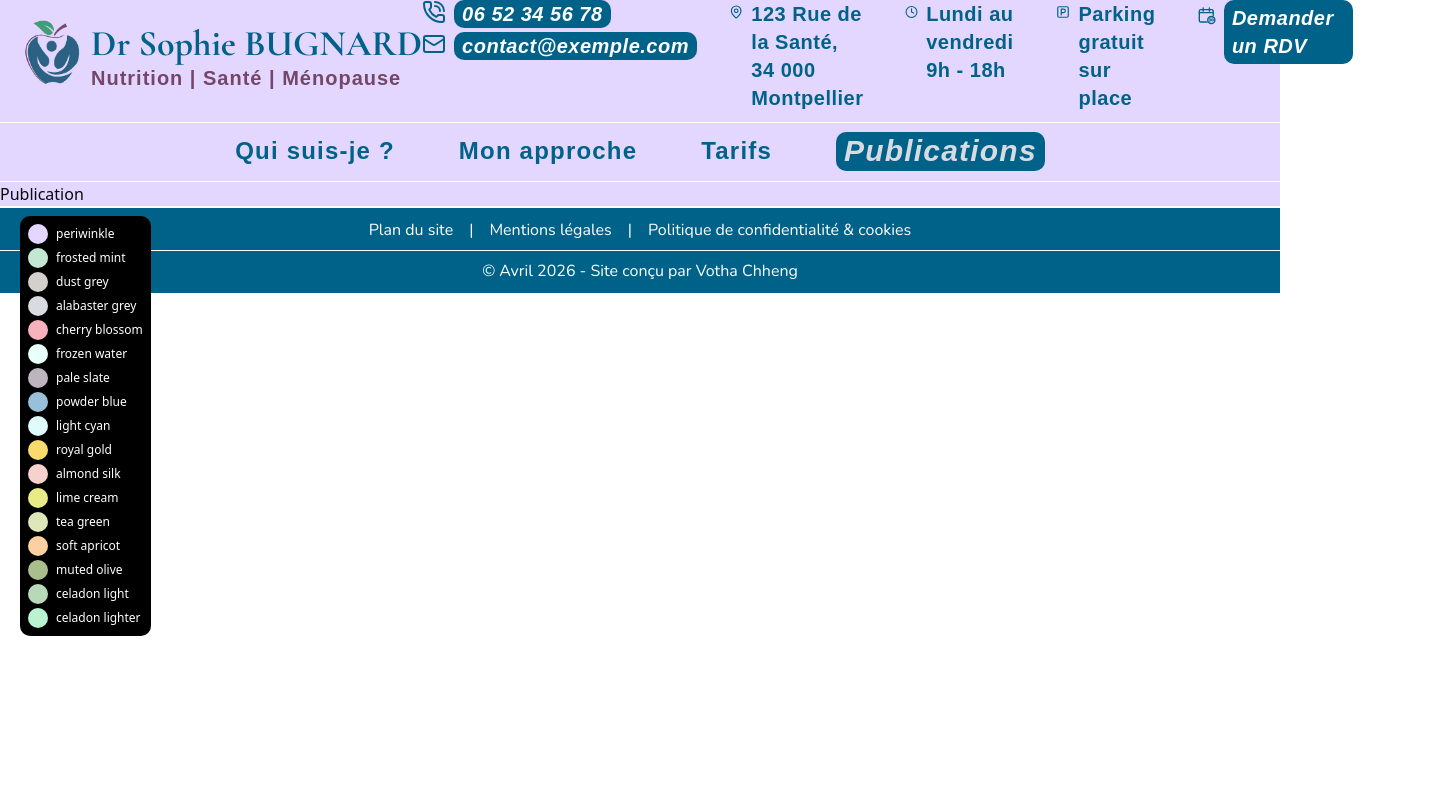
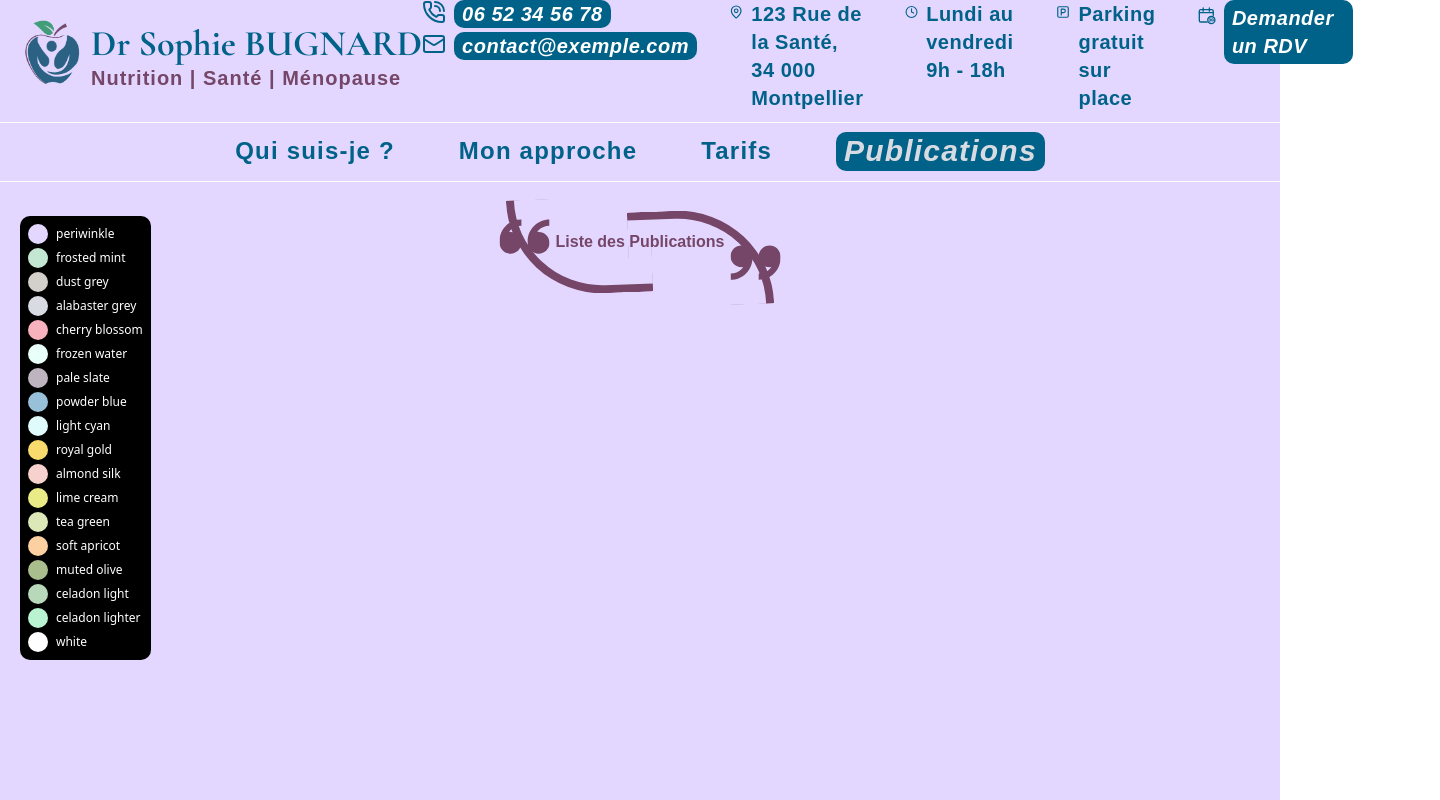
Before and after one commit to Votha-Chheng/site-sophie-bugnard-beta, a Next.js app: page /publications in a window 1280 px wide. Shown: the top 800 px of the page, 1440 px wide, since content can reach past the window. Built offline with nearby package versions, Linux system fonts and the light colour scheme; a web font is replaced by a local one.

Commit message:
Ajout des section qui suis je et tarifs

```diff
--- a/app/publications/page.tsx
+++ b/app/publications/page.tsx
@@ -1,9 +1,14 @@
 import BodyLayout from "@/components/layouts/BodyLayout"
+import PageTitle from "@/components/PageTitle"
 
 const MonLivrePage = () => {
   return (
-    <BodyLayout>
-      Publication
+    <BodyLayout className="min-h-screen">
+      <PageTitle className="-translate-x-1/2 left-1/2 top-12">
+        <section className="">
+          Liste des Publications
+        </section>
+      </PageTitle>
     </BodyLayout>
   )
 }
--- a/components/ColorPicker.tsx
+++ b/components/ColorPicker.tsx
@@ -26,6 +26,7 @@ const ColorPicker = ({className}: Props) => {
     {name: "muted olive", hex: "#aabd8c"},
     {name: "celadon light", hex: "#b8d8ba"},
     {name: "celadon lighter", hex: "#baf3d1"},
+    {name: "white", hex: "#ffffff"},
 
   ]
 
```
